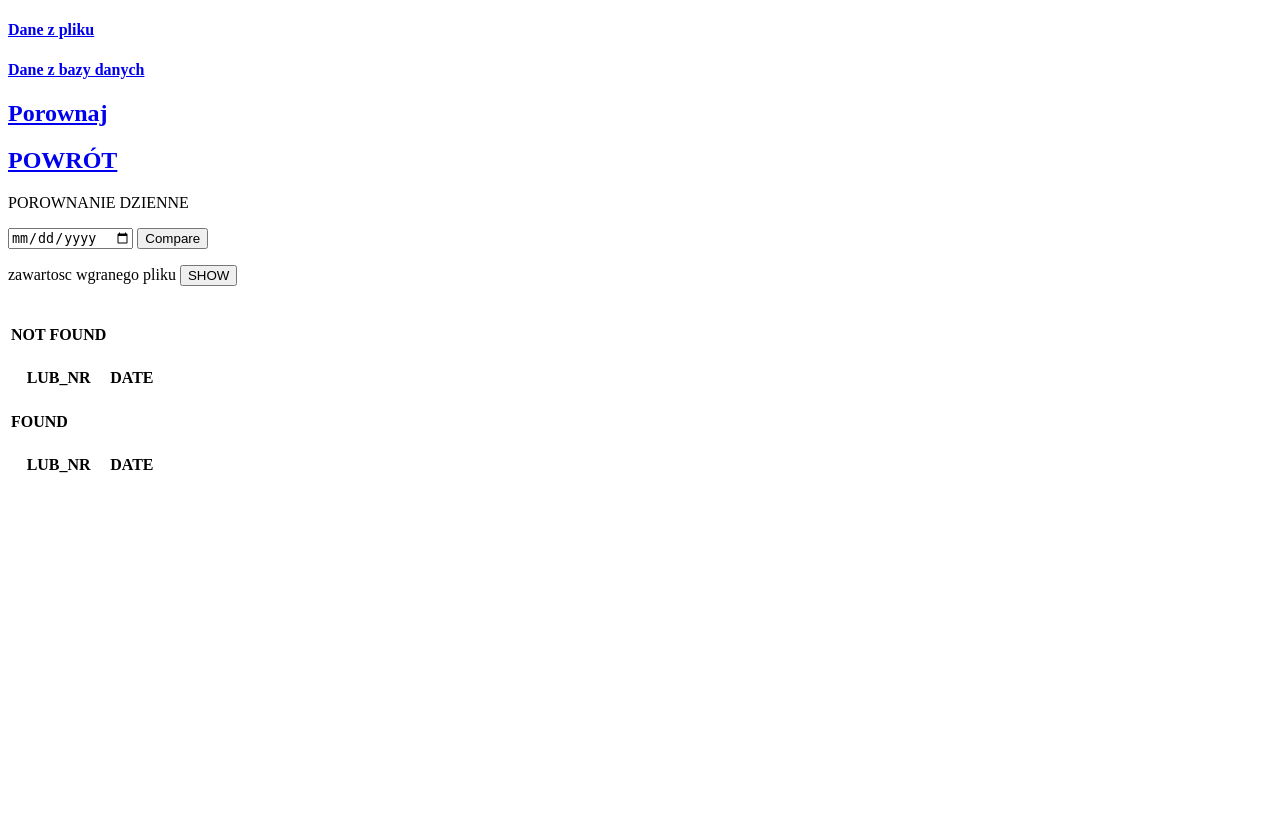
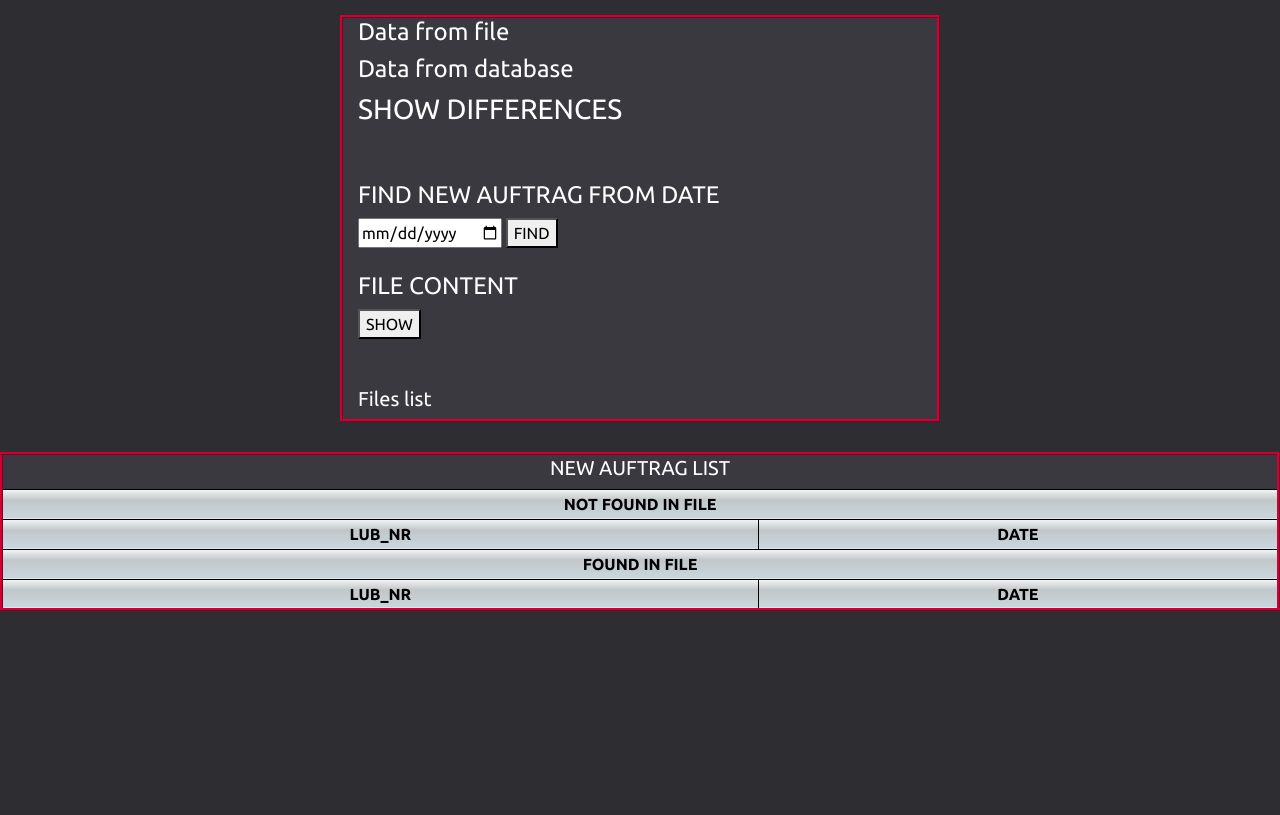
Before and after one commit to jatomczak/aplikacja, a Django app: template aplikacja_MAN/okbv/templates/read_file.html in a window 1280 px wide. Before the commit the page ends 473 px from the top, so only its background shows below. Run offline with Django 3.2, Linux system fonts and the light colour scheme; the template is opened without the code that fills it, so the values that code supplies are empty; some libraries are stand-ins or nearby versions.

Commit message:
kolejne zmiany

```diff
--- a/aplikacja_MAN/okbv/templates/files_list.html
+++ b/aplikacja_MAN/okbv/templates/files_list.html
@@ -21,7 +21,7 @@
 
     <div class="container harm-window  vivify  pullUp">
         <h1>Your files</h1>
-        <form action="upload" method="get">
+        <form action="/okbv/upload" method="get">
             <button class=" standard-button fadeIn" type="submit"><b>UPLOAD NEW FILE</b></button>
         </form>
         {{ errors_list }}
--- a/aplikacja_MAN/okbv/templates/read_file.html
+++ b/aplikacja_MAN/okbv/templates/read_file.html
@@ -20,29 +20,58 @@
 
     </script>
     <meta charset="UTF-8">
+    <title>Files List</title>
+
+    <link href='https://fonts.googleapis.com/css?family=Ubuntu:400,700' rel='stylesheet' type='text/css'>
+    <link rel="stylesheet" href="https://stackpath.bootstrapcdn.com/bootstrap/4.3.1/css/bootstrap.min.css" integrity="sha384-ggOyR0iXCbMQv3Xipma34MD+dH/1fQ784/j6cY/iJTQUOhcWr7x9JvoRxT2MZw1T" crossorigin="anonymous">
+	<script src="https://code.jquery.com/jquery-3.3.1.slim.min.js" integrity="sha384-q8i/X+965DzO0rT7abK41JStQIAqVgRVzpbzo5smXKp4YfRvH+8abtTE1Pi6jizo" crossorigin="anonymous"></script>
+    <script src="https://cdnjs.cloudflare.com/ajax/libs/popper.js/1.14.7/umd/popper.min.js" integrity="sha384-UO2eT0CpHqdSJQ6hJty5KVphtPhzWj9WO1clHTMGa3JDZwrnQq4sF86dIHNDz0W1" crossorigin="anonymous"></script>
+    <script src="https://stackpath.bootstrapcdn.com/bootstrap/4.3.1/js/bootstrap.min.js" integrity="sha384-JjSmVgyd0p3pXB1rRibZUAYoIIy6OrQ6VrjIEaFf/nJGzIxFDsf4x0xIM+B07jRM" crossorigin="anonymous"></script>
+
+    {% load static %}
+    <link rel="stylesheet" type="text/css" href="{% static 'css/style.css' %}">
+	{% load static %}
+	<link href="{% static 'css/vivify.min.css' %}" rel="stylesheet" type="text/css"/>
+    <meta charset="UTF-8">
     <title>read file</title>
-    <h4> <a href="{{request.path}}/from_file"> Dane z pliku</a> </h4>
-    <h4> <a href="{{request.path}}/from_db"> Dane z bazy danych</a> </h4>
-    <h2> <a href="{{request.path}}/compare"> Porownaj</a> </h2>
-    <h2> <a href="{%url 'okbv:files_list' %}"> POWRÓT</a> </h2>
+
 
 </head>
 
 <body>
-<p>POROWNANIE DZIENNE
+<div class="fluid-container text-left">
+    <div class="container harm-window  vivify  pullUp">
+        <h4> <a href="{{request.path}}/from_file" > Data from file</a> </h4>
+        <h4> <a href="{{request.path}}/from_db">Data from database</a> </h4>
+        <h3> <a href="{{request.path}}/compare"> SHOW DIFFERENCES</a> </h3>
+        <br>
+        <br>
+        <h4>FIND NEW AUFTRAG FROM DATE </h4>
         <form method="post">
             {% csrf_token %}
             <input type="date" name='daily_date' placeholder="wybierz date">
-    <button type="submit">Compare</button>
+            <button type="submit">FIND</button>
         </form>
-</p>
+        <br>
+        <h4> FILE CONTENT </h4>
+        <button id="btn_show_table" onclick="show_table()">SHOW</button>
+        <br>
+        <br>
+        <br>
+        <h5> <a href="{%url 'okbv:files_list' %}"> Files list</a> </h5>
+    </div>
+</div>
 
-<p> zawartosc wgranego pliku
-<button id="btn_show_table" onclick="show_table()">SHOW</button>
-</p>
 
-<table id="daily_change">
-    <tr><td><h4>NOT FOUND</h4></td></tr>
+<div class="fluid-container text-left">
+
+    <table id="daily_change" class="harm-table vivify  fadeInBottom">
+        <tr>
+            <td colspan="2">
+                <h5>NEW AUFTRAG LIST<h5>
+            </td>
+        </tr>
+        <tr><th colspan="2">NOT FOUND IN FILE</th></tr>
         <tr>
             <th>LUB_NR</th>
             <th>DATE</th>
@@ -54,7 +83,7 @@
         </tr>
         {% endfor %}
 
-    <tr><td><h4>FOUND</h4></td></tr>
+        <tr><th colspan="2">FOUND IN FILE</th></tr>
         <tr>
             <th>LUB_NR</th>
             <th>DATE</th>
@@ -66,8 +95,9 @@
         </tr>
         {% endfor %}
     </table>
+</div>
 
-<table id="file_content" style="visibility: hidden;">
+<table id="file_content" style="visibility: hidden;" class="harm-table vivify  fadeInBottom">
 {% for line in text_file %}
     <tr>
         <td>{{line}}</td>
```
Also changed, not shown: aplikacja_MAN/okbv/templates/compare_data.html (+17 -4 lines). Lines whose indentation alone changed are shown as unchanged.
